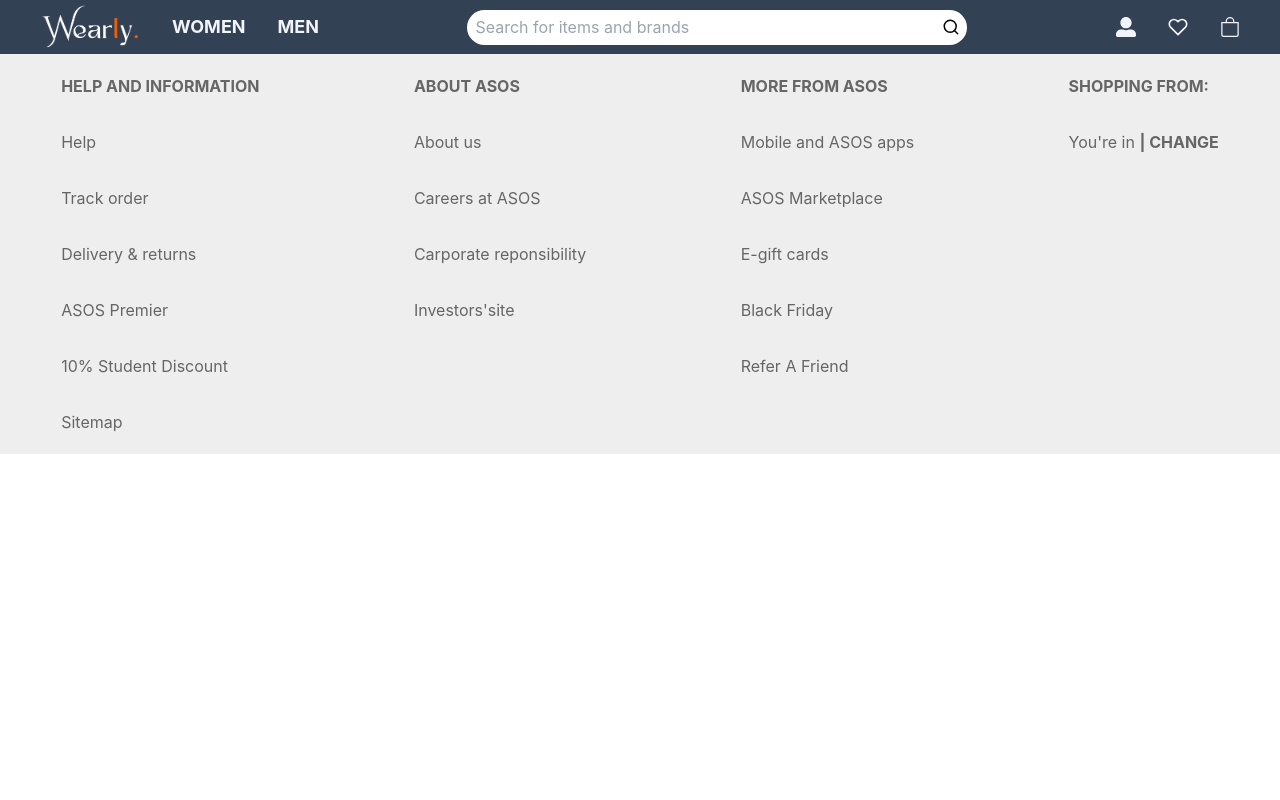
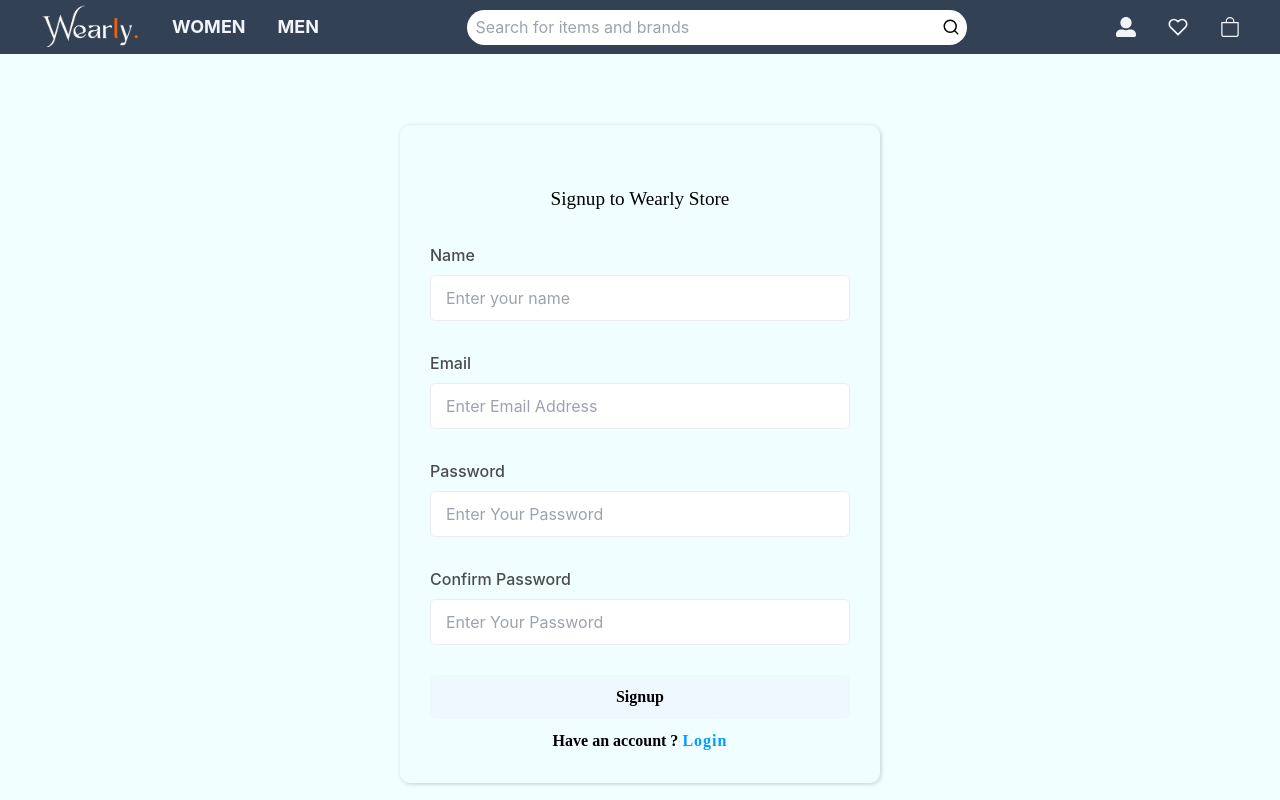
Before and after one commit to santoshy1101/forlorn-cause-7661, a React (Create React App) app: page /user/signup in a window 1280 px wide. Shown: the top 800 px of the page. Built offline with nearby package versions, Linux system fonts and the light colour scheme.

Commit message:
added button

```diff
--- a/src/Components/AllRoutes.jsx
+++ b/src/Components/AllRoutes.jsx
@@ -9,6 +9,8 @@
 import FullPage from "../Pages/AdminPage/FullPage";
 import LoginAdmin from "../Pages/AdminPage/LoginAdmin";
 import PrivateRoute from "../Pages/AdminPage/PrivateRoute";
+import { Login } from "../Pages/Login/Login";
+import { SignUp } from "../Pages/SignupPage/Signup";
 
 const AllRoutes = () => {
   return (
@@ -20,6 +22,8 @@
       <Route path="/products/womens" element={<WomensProducts />} />
       <Route path="/products/cart" element={<Bag />} />
       <Route path="/products/cart/checkout" element={<Checkout />} />
+      <Route path="/user/login" element={<Login/>} />
+      <Route path="/user/signup" element={<SignUp/>} />
       {/* :ID gives you changed value */}
       <Route path="/singleproduct/:id" element={<SingleProduct />} />
       <Route path="/edit/:id"></Route>
--- a/src/Components/Navbar/Navbar.jsx
+++ b/src/Components/Navbar/Navbar.jsx
@@ -4,8 +4,10 @@
 import  {FiHeart} from "react-icons/fi"
 import  {BsBag} from "react-icons/bs"
 import  {FiSearch} from "react-icons/fi"
-import { Link } from 'react-router-dom';
+import { Link, useNavigate } from 'react-router-dom';
+import { Button, Flex, Menu, MenuButton, MenuList } from '@chakra-ui/react';
 const Navbar = () => {
+  const navigate = useNavigate()
   return (
     <div >
     <div className='hidden sm:block'>
@@ -27,7 +29,17 @@
         </div>
       </li>
       <ul className='flex items-center justify-between gap-x-9'>
-      <li><FaUserAlt size={20}/></li>
+      <Menu>
+        <MenuButton>
+          <li><FaUserAlt size={20}/></li>
+        </MenuButton>
+        <MenuList p="20px 10px" borderRadius="0px">
+        <Flex justifyContent="space-around" >
+          <Button bg='#FF385C' onClick={()=>navigate(`/user/signup`)}>User</Button>
+          <Button bg='#FF385C' onClick={()=>navigate(`/admin-page`)}>Admin</Button>
+        </Flex>
+        </MenuList>
+      </Menu>
       <li><FiHeart size={20}/></li>
       <Link to="/products/cart"><li><BsBag size={20}/></li></Link>
       </ul>
--- a/src/Pages/Login/Login.jsx
+++ b/src/Pages/Login/Login.jsx
@@ -19,6 +19,7 @@
     const [values, setValues] = useState(initialState);
       const toast = useToast();
       const dispatch = useDispatch();
+      const navigate = useNavigate();
 
       const handleSubmit = () => {
         const payload = {
@@ -41,7 +42,7 @@
                             position: 'top',
                             description: `${res.data.message}`,
                           })
-                          console.log(res);
+                          // console.log(res);
                           setValues(initialState);
                     }else{
                         toast({
@@ -49,7 +50,8 @@
                             position: 'top',
                             description: `${res.data.message}`,
                           })
-                          console.log(res);
+                          navigate("/");
+                          // console.log(res);
                           setValues(initialState);
                     }
                     }
@@ -100,7 +102,7 @@
             <p>
               Don't have an account ?{" "}
               <span>
-                <Link to="/signup">Sign Up</Link>
+                <Link to="/user/signup">Sign Up</Link>
               </span>
             </p>
           </div>
--- a/src/Pages/SignupPage/Signup.jsx
+++ b/src/Pages/SignupPage/Signup.jsx
@@ -21,7 +21,7 @@
 
     const [values, setValues] = useState(initialState);
       const toast = useToast();
-
+  const navigate = useNavigate();
       const handleSubmit = () => {
         const payload = {
           name: values.name,
@@ -44,6 +44,7 @@
                         position: 'top',
                         description: `${res.data.message}`,
                       })
+                      navigate("/user/login");
                       setValues(initialState);
                 }
 
@@ -80,7 +81,7 @@
             }
           />
           <InputControl
-            label="Confirm Password"
+            label="Password"
             type="password"
             value={values.password}
             placeholder="Enter Your Password"
@@ -90,7 +91,7 @@
           />
 
           <InputControl
-            label="Password"
+            label="Confirm Password"
             type="password"
             value={values.password_confirmation}
             placeholder="Enter Your Password"
@@ -107,7 +108,7 @@
             <p>
                Have an account ?{" "}
               <span>
-                <Link to="/signup">Login</Link>
+                <Link to="/user/login">Login</Link>
               </span>
             </p>
           </div>
```
